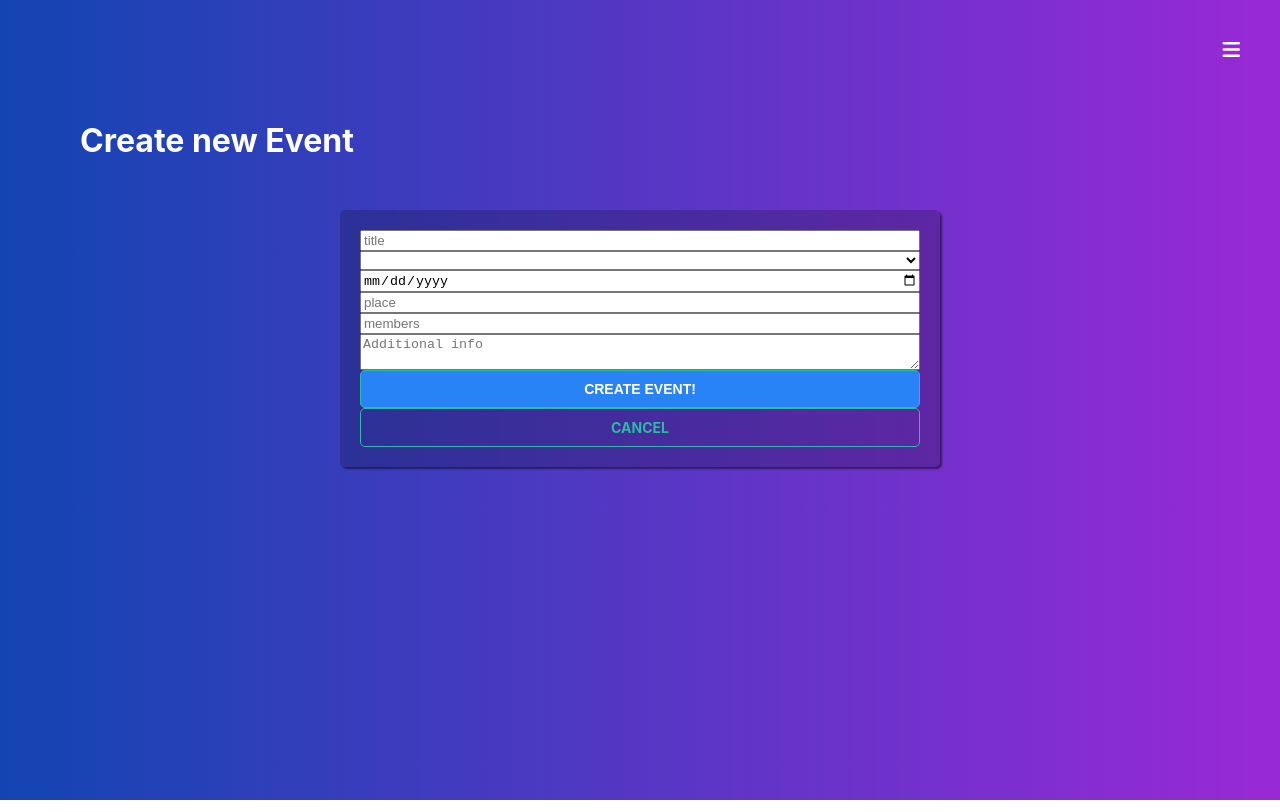
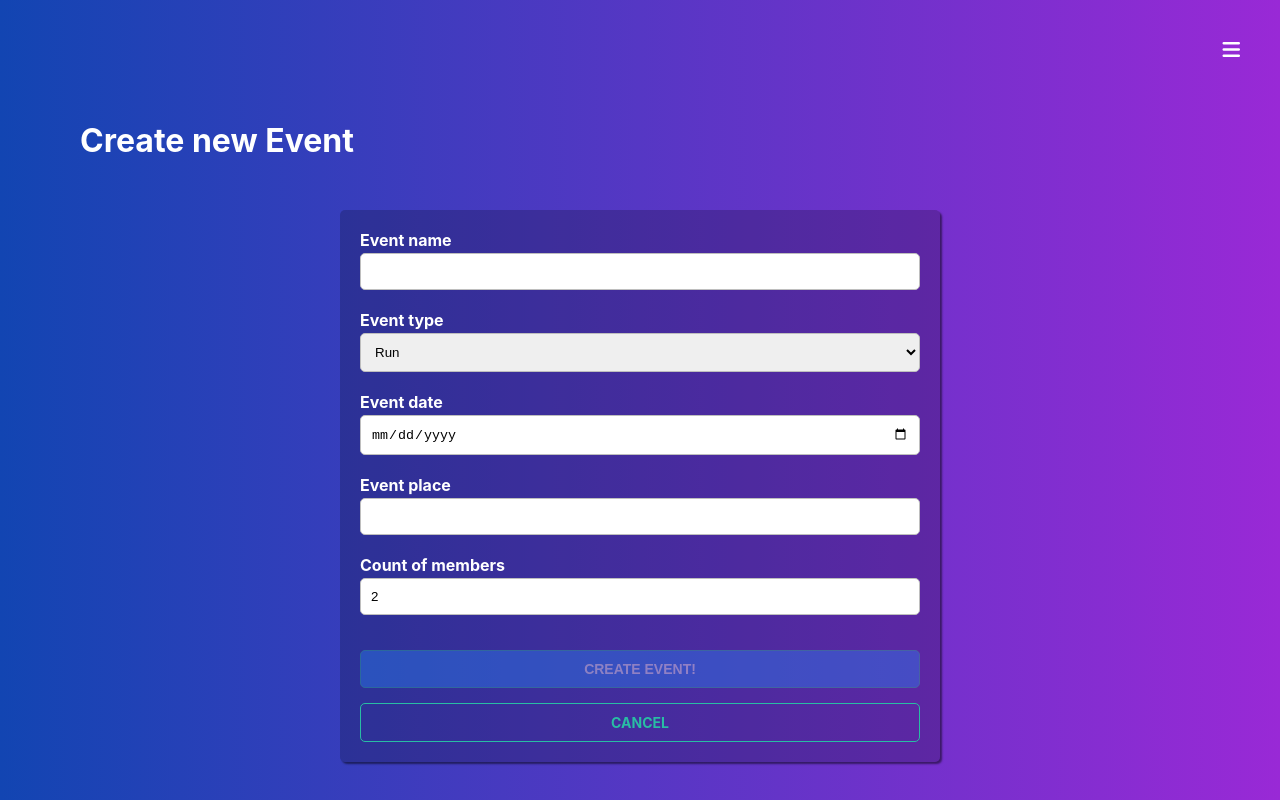
Before and after one commit to Skaper777/lets-go-react, a React (Create React App) app: page /events/create in a window 1280 px wide. Built offline with nearby package versions, Linux system fonts and the light colour scheme.

Commit message:
feat: :zap: eventCreate module full

```diff
--- a/src/components/Events/EventsList/EventItem/EventItem.module.css
+++ b/src/components/Events/EventsList/EventItem/EventItem.module.css
@@ -5,6 +5,8 @@
   padding: 10px;
   width: 300px;
   margin-bottom: 20px;
+  background: rgba(0, 0, 0, .2);
+  box-shadow: 2px 2px 2px rgba(0, 0, 0, .5);
 }
 
 .EventItem h3 {
--- /dev/null
+++ b/src/components/Ui/Select/Select.js
@@ -0,0 +1,29 @@
+import classes from './Select.module.css'
+
+function Select(props) {
+  const selectId = `${props.label}-${Math.random()}`
+
+  return (
+    <div className={classes.Select}>
+      <label htmlFor={selectId}>{props.label}</label>
+      <select
+        id={selectId}
+        value={props.value}
+        onChange={props.onChange}
+      >
+        { props.options.map((option, i) => {
+          return (
+            <option
+              value={option.value}
+              key={option.value + i}
+            >
+              { option.text }
+            </option>
+          )
+        }) }
+      </select>
+    </div>
+  )
+}
+
+export default Select
--- /dev/null
+++ b/src/components/Ui/Select/Select.module.css
@@ -0,0 +1,22 @@
+.Select {
+  margin-bottom: 15px;
+}
+
+.Select label {
+  margin: 0 0 3px 0;
+  padding: 0;
+  font-weight: bold;
+  display: block;
+}
+
+.Select select {
+  display: block;
+  box-sizing: border-box;
+  border: 1px solid #bebebe;
+  padding: 10px;
+  margin: 0 0 5px;
+  width: 100%;
+  border-radius: 5px;
+  outline: none;
+  transition: all .3s ease-in-out;
+}
--- /dev/null
+++ b/src/form/formFramework.js
@@ -0,0 +1,64 @@
+function validateEmail(email) {
+  const re = /^(([^<>()[\]\\.,;:\s@"]+(\.[^<>()[\]\\.,;:\s@"]+)*)|(".+"))@((\[[0-9]{1,3}\.[0-9]{1,3}\.[0-9]{1,3}\.[0-9]{1,3}\])|(([a-zA-Z\-0-9]+\.)+[a-zA-Z]{2,}))$/
+  return re.test(email)
+}
+
+function validateControl(value, validation = null) {
+  if (!validation) return true
+
+    let isValid = true
+
+    if (validation.required) {
+      isValid = value.trim() !== '' && isValid
+    }
+
+    if (validation.email) {
+      isValid = validateEmail(value) && isValid
+    }
+
+    if (validation.number) {
+      isValid = value > 0 && isValid
+    }
+
+    if (validation.minLength) {
+      isValid = value.length >= validation.minLength && isValid
+    }
+
+    return isValid
+}
+
+export function onChangeHandler(e, controlName) {
+  const formControls = {...this.state.formControls}
+  const control = {...formControls[controlName]}
+
+  control.value = e.target.value
+  control.touched = true
+  control.valid = validateControl(control.value, control.validation)
+
+  formControls[controlName] = control
+
+  let isFormValid = true
+
+  Object.keys(formControls).every(name => isFormValid = formControls[name].valid)
+
+  this.setState({
+    formControls,
+    isFormValid
+  })
+}
+
+export function onSelectHandler(e) {
+  this.setState({
+    event: {type: e.target.value}
+  })
+}
+
+export function createControl(config, validation) {
+  return {
+    ...config,
+    validation,
+    valid: config.valid ? config.valid : !validation,
+    touched: false,
+    value: config.value ? config.value : ''
+  }
+}
--- /dev/null
+++ b/src/hoc/Auxiliary/Auxiliary.js
@@ -0,0 +1,3 @@
+const Auxiliary = props => props.children
+
+export default Auxiliary
--- a/src/routes/Auth/Auth.js
+++ b/src/routes/Auth/Auth.js
@@ -2,40 +2,23 @@ import { Component } from "react";
 import classes from './Auth.module.css'
 import Button from '../../components/Ui/Button/Button'
 import Input from '../../components/Ui/Input/Input'
-
-function validateEmail(email) {
-  const re = /^(([^<>()[\]\\.,;:\s@"]+(\.[^<>()[\]\\.,;:\s@"]+)*)|(".+"))@((\[[0-9]{1,3}\.[0-9]{1,3}\.[0-9]{1,3}\.[0-9]{1,3}\])|(([a-zA-Z\-0-9]+\.)+[a-zA-Z]{2,}))$/
-  return re.test(email)
-}
+import {createControl, onChangeHandler} from '../../form/formFramework'
 
 class Auth extends Component {
   state = {
     isFormValid: false,
     formControls: {
-      email: {
-        value: '',
+      email: createControl({
+        label: 'Email',
         type: 'email',
-        label: 'Email',
-        errorMsg: 'Not valid email!',
-        valid: false,
-        touched: false,
-        validation: {
-          required: true,
-          email: true
-        }
-      },
-      password: {
-        value: '',
+        errorMsg: "Not valid email!"
+      }, {required: true, email: true}),
+
+      password: createControl({
+        label: 'Password',
         type: 'password',
-        label: 'Password',
-        errorMsg: 'Not valid password!',
-        valid: false,
-        touched: false,
-        validation: {
-          required: true,
-          minLength: 6
-        }
-      }
+        errorMsg: "Not valid password!"
+      }, {required: true, minLength: 6})
     }
   }
 
@@ -48,48 +31,6 @@ class Auth extends Component {
   }
 
   submitHandler = e => e.preventDefault()
-
-  validateControl(value, validation) {
-    if (!validation) return true
-
-    let isValid = true
-
-    if (validation.required) {
-      isValid = value.trim() !== '' && isValid
-    }
-
-    if (validation.email) {
-      isValid = validateEmail(value) && isValid
-    }
-
-    if (validation.minLength) {
-      isValid = value.length >= validation.minLength && isValid
-    }
-
-    return isValid
-  }
-
-  onChangeHandler = (e, controlName) => {
-    const formControls = {...this.state.formControls}
-    const control = {...formControls[controlName]}
-
-    control.value = e.target.value
-    control.touched = true
-    control.valid = this.validateControl(control.value, control.validation)
-
-    formControls[controlName] = control
-
-    let isFormValid = true
-
-    Object.keys(formControls).forEach(name => {
-      isFormValid = formControls[name].valid
-    })
-
-    this.setState({
-      formControls,
-      isFormValid
-    })
-  }
 
   renderInputs() {
     return Object.keys(this.state.formControls).map((controlName, i) => {
@@ -105,7 +46,7 @@ class Auth extends Component {
           label={control.label}
           shouldValidate={!!control.validation}
           errorMsg={control.errorMsg}
-          onChange={e => this.onChangeHandler(e, controlName)}
+          onChange={e => onChangeHandler.call(this, e, controlName)}
         />
       )
     })
--- a/src/routes/Events/Create/EventCreate.js
+++ b/src/routes/Events/Create/EventCreate.js
@@ -1,14 +1,96 @@
 import { Component } from "react";
 import classes from './EventCreate.module.css'
 import Button from '../../../components/Ui/Button/Button'
+import Input from '../../../components/Ui/Input/Input'
+import Select from '../../../components/Ui/Select/Select'
 import { Link } from "react-router-dom"
+import {createControl, onChangeHandler, onSelectHandler} from '../../../form/formFramework'
+import Auxiliary from "../../../hoc/Auxiliary/Auxiliary";
+
+function createFormControls() {
+  return {
+    title: createControl({
+      label: 'Event name',
+      errorMsg: "Set name!"
+    }, {required: true}),
+
+    type: createControl({
+      label: 'Event type',
+      value: 1,
+    }),
+
+    date: createControl({
+      label: 'Event date',
+      type: 'date',
+      errorMsg: "Set date!"
+    }, {required: true}),
+
+    place: createControl({
+      label: 'Event place',
+      errorMsg: "Set place!"
+    }, {required: true}),
+
+    members: createControl({
+      label: 'Count of members',
+      type: 'number',
+      value: 2,
+      valid: true,
+      errorMsg: "Set members over than 0!"
+    }, {required: true, number: true})
+  }
+}
 
 class EventCreate extends Component {
-  submitHandler = e => e.preventDefault()
+  state = {
+    isFormValid: false,
+    formControls: createFormControls()
+  }
 
-  createEventHandler = () => {}
+  submitHandler = e => {
+    e.preventDefault()
+
+    const eventData = {}
+
+    for (let controlName in this.state.formControls) {
+      eventData[controlName] = this.state.formControls[controlName].value
+    }
+
+    console.log(eventData)
+  }
 
   cancelHandler = () => {}
+
+  renderControls() {
+    const select = <Select
+      label={this.state.formControls.type.label}
+      value={this.state.formControls.type.value}
+      onChange={onSelectHandler.bind(this)}
+      options={[
+        {text: 'Run', value: 1},
+        {text: 'Cycle', value: 2},
+        {text: 'Other', value: 3}
+      ]}
+    />
+
+    return Object.keys(this.state.formControls).map((controlName, i) => {
+      const control = this.state.formControls[controlName]
+
+      return (
+        <Auxiliary key={controlName + i}>
+          { controlName !== 'type' ? <Input
+            label={control.label}
+            value={control.value}
+            valid={control.valid}
+            type={control.type}
+            shouldValidate={!!control.validation}
+            touched={control.touched}
+            errorMsg={control.errorMsg}
+            onChange={e => onChangeHandler.call(this, e, controlName)}
+          /> : select }
+        </Auxiliary>
+      )
+    })
+  }
 
   render() {
     return (
@@ -17,16 +99,12 @@ class EventCreate extends Component {
           <h1>Create new Event</h1>
 
           <form onSubmit={this.submitHandler}>
-            <input type="text" placeholder="title" />
-            <select></select>
-            <input type="date" placeholder="date" />
-            <input type="text" placeholder="place" />
-            <input type="number" placeholder="members" />
-            <textarea placeholder="Additional info"></textarea>
+            { this.renderControls() }
 
             <Button
               type="primary"
               onClick={this.createEventHandler}
+              disabled={!this.state.isFormValid}
             >
               Create event!
             </Button>
--- a/src/routes/Events/Create/EventCreate.module.css
+++ b/src/routes/Events/Create/EventCreate.module.css
@@ -13,3 +13,8 @@
   display: flex;
   flex-direction: column;
 }
+
+.EventCreate button {
+  margin-top: 15px;
+  margin-bottom: 15px;
+}
```
